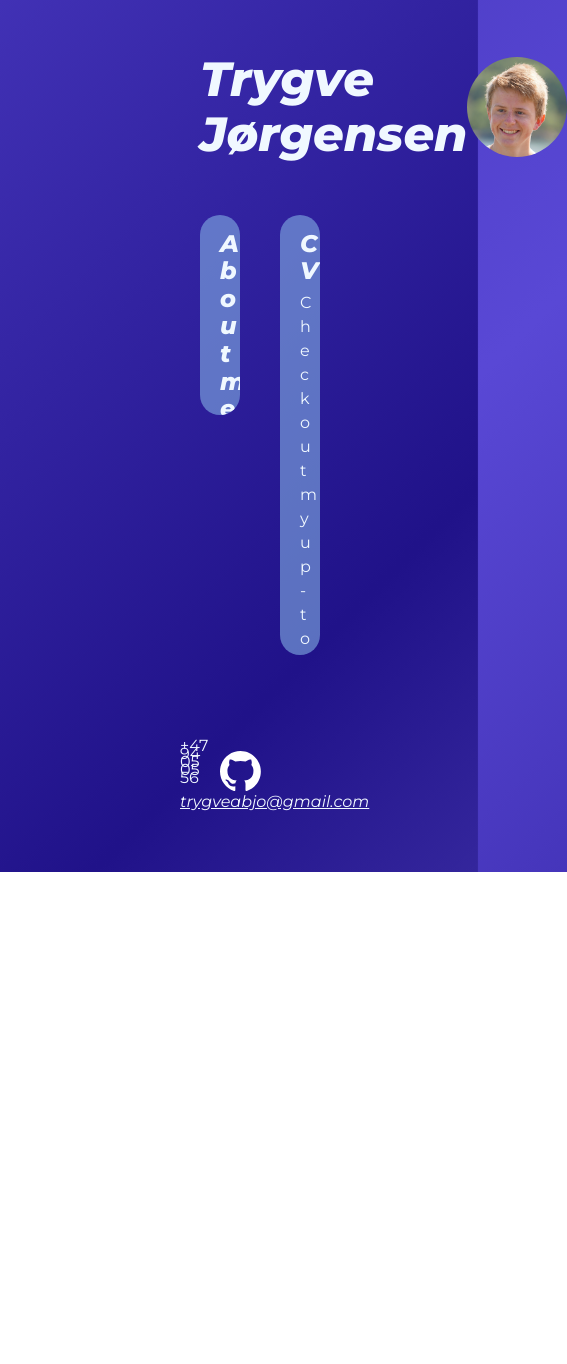
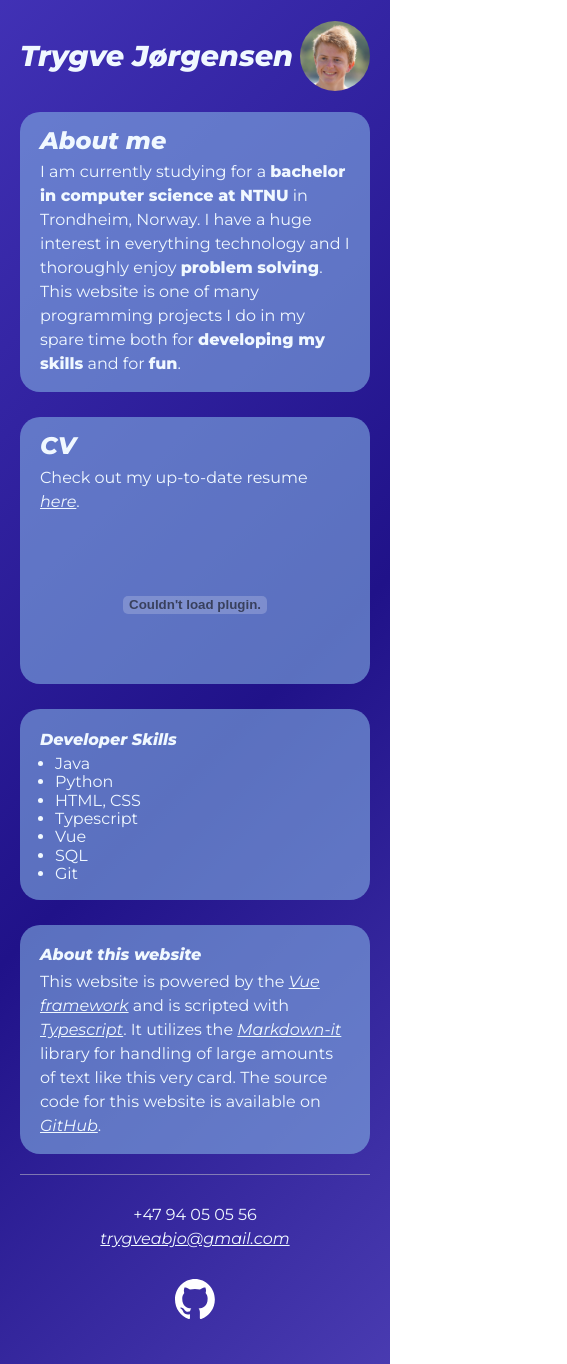
Before and after one commit to troytyggis55/personal-website, a Vue app: page / in a window 390 px wide. Shown: the whole page, 567 px wide, since content can reach past the window. Before the commit the page ends 872 px from the top, so only its background shows below. Built offline with nearby package versions, Linux system fonts and the light colour scheme.

Commit message:
Added website responsiveness to <480px screens. Styles are now designed mobile first.

```diff
--- a/public/AboutMe.md
+++ b/public/AboutMe.md
@@ -1,4 +1,5 @@
 ### About me
-I am currently studying for a bachelor in computer science at NTNU in Trondheim, Norway.
-I have a huge interest in everything technology and I thoroughly enjoy problem solving.
-This website is one of many programming projects I do in my spare time both for developing my skills and for fun.
+I am currently studying for a **bachelor in computer science at NTNU** in Trondheim, Norway.
+I have a huge interest in everything technology and I thoroughly enjoy **problem solving**.
+This website is one of many programming projects I do in my spare time both for **developing my
+skills** and for **fun**.
--- a/src/App.vue
+++ b/src/App.vue
@@ -11,15 +11,15 @@
 
     <CardTemplate style="grid-area: 1 / 3 / 3 / 5">
       <MarkdownRenderer source="CV.md"/>
-      <embed src="/CV.pdf#toolbar=0&view=fitH"/>
+      <embed src="./CV.pdf#toolbar=0&view=fitH"/>
+    </CardTemplate>
+
+    <CardTemplate style="grid-area: 2 / 2 / 2 / 2">
+      <MarkdownRenderer source="Skills.md"/>
     </CardTemplate>
 
     <CardTemplate style="grid-area: 2 / 1 / 2 / 1">
       <MarkdownRenderer source="AboutThisSite.md"/>
-    </CardTemplate>
-
-    <CardTemplate style="grid-area: 2 / 2 / 2 / 2">
-      <MarkdownRenderer source="Skills.md"/>
     </CardTemplate>
   </div>
 
@@ -46,32 +46,63 @@ defineComponent({
 </script>
 
 <style>
-:root{
-  --horizontal-padding: 200px;
+:root {
+  --horizontal-padding: 20px;
 }
+
 #app {
   padding-left: var(--horizontal-padding);
   padding-right: var(--horizontal-padding);
 }
-.g-container {
-  display: grid;
-  grid-template-columns: repeat(4, 1fr);
-  grid-template-rows: repeat(2, 200px);
-  gap: 40px;
-  overflow: visible;
-}
+
 .page-title {
   display: flex;
   align-items: center;
   justify-content: space-between;
   margin: 20px 0;
+
+  h1 {
+    font-size: 1.8em;
+  }
+
+  img {
+    height: 70px;
+    border-radius: 35px;
+  }
 }
-.page-title img {
-  height: 100px;
-  border-radius: 50px;
+
+.g-container {
+  display: flex;
+  flex-direction: column;
+  gap: 25px;
 }
+
 embed {
   width: 100%;
   height: 100%;
 }
+
+@media screen and (min-width: 480px) {
+  :root{
+    --horizontal-padding: 200px;
+  }
+
+  .page-title {
+    h1 {
+      font-size: 3em;
+    }
+    img {
+      height: 100px;
+      border-radius: 50px;
+    }
+  }
+
+  .g-container {
+    display: grid;
+    grid-template-columns: repeat(4, 1fr);
+    grid-template-rows: repeat(2, 200px);
+    gap: 40px;
+    overflow: visible;
+  }
+}
 </style>
--- a/src/components/CustomFooter.vue
+++ b/src/components/CustomFooter.vue
@@ -16,17 +16,12 @@ export default {
 </script>
 <style scoped>
 footer {
-  display: flex;
-  align-items: center;
-  justify-content: center;
-  gap: 40px;
-
-  margin-top: 50px;
+  display: block;
+  margin-top: 20px;
   padding-top: 20px;
-  padding-bottom: 50px;
-
+  padding-bottom: 20px;
   border-top: 1px solid rgba(204, 204, 204, 0.51);
-  text-align: right;
+  text-align: center;
 }
 
 p {
@@ -35,16 +30,37 @@ p {
 
 div {
   width: 100%;
-}
-
-.details {
-  text-align: right;
-}
-.icons {
-  text-align: left;
+  padding-bottom: 20px;
 }
 
 img {
   height: 40px;
 }
+
+.icons {
+  display: flex;
+  gap: 10px;
+  justify-content: center;
+}
+
+@media screen and (min-width: 480px) {
+  footer {
+    display: flex;
+    align-items: center;
+    justify-content: center;
+    gap: 40px;
+
+    margin-top: 50px;
+    padding-bottom: 50px;
+
+    text-align: right;
+  }
+
+  .details {
+    text-align: right;
+  }
+  .icons {
+    justify-content: left;
+  }
+}
 </style>
```
